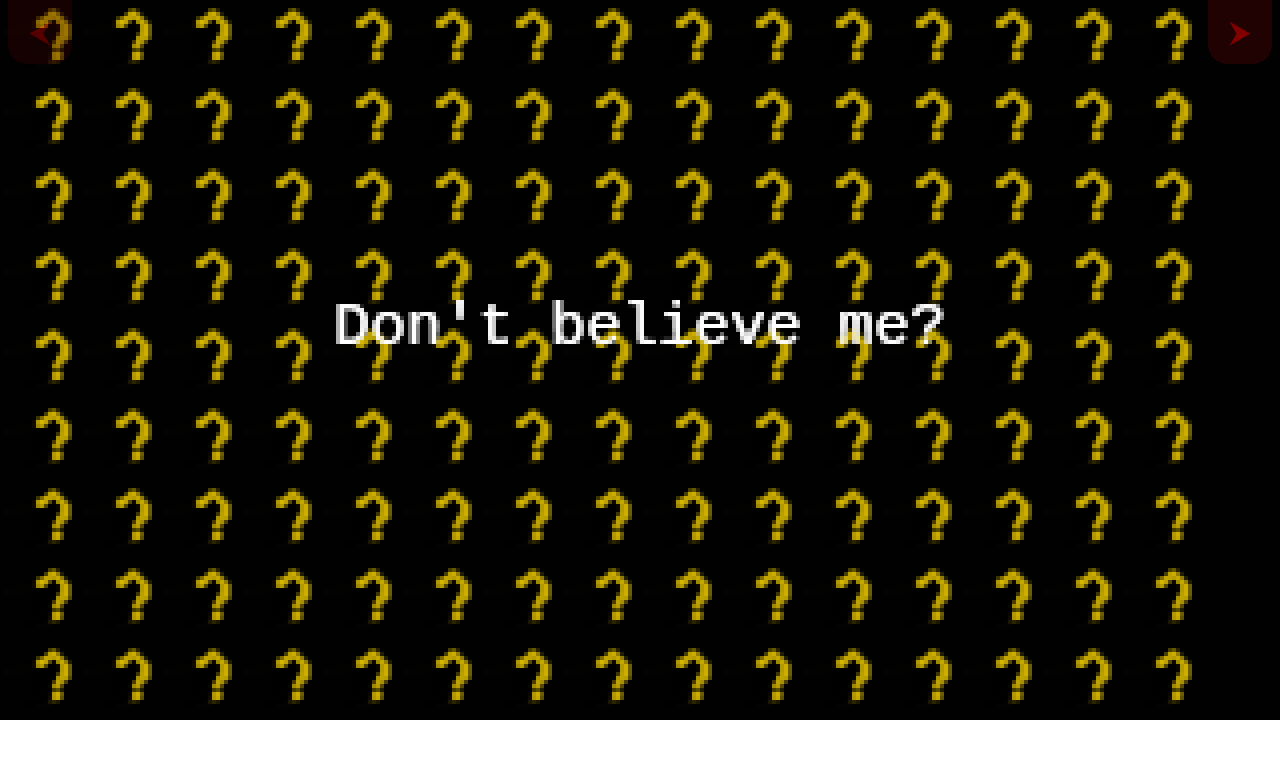
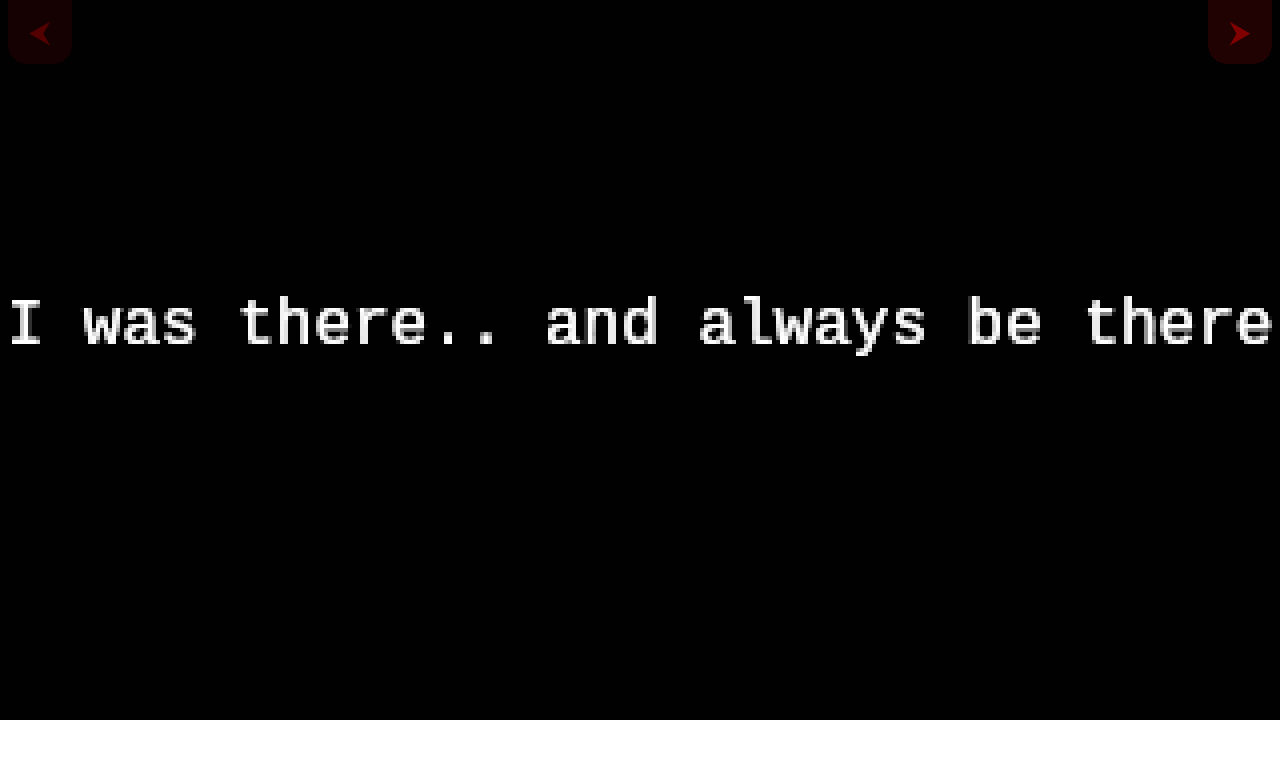
Before and after one commit to Sid130/wow1, a website: page public/index.html in a window 1280 px wide. Drawn offline with Linux system fonts and the light colour scheme; animation ran at ten frames a second.

Commit message:
I was there and always be there

```diff
--- a/public/index.html
+++ b/public/index.html
@@ -107,24 +107,12 @@
 		}
 		//SPRITE
 		const sprite = [
-			0, 0, 0, 0, 1, 1, 0, 0, 0, 0, 0,
-			0, 0, 0, 1, 1, 1, 1, 0, 0, 0, 0,
-			0, 0, 1, 1, 0, 0, 1, 1, 0, 0, 0,
-			0, 1, 1, 0, 0, 0, 0, 1, 1, 0, 0,
-			0, 1, 1, 0, 0, 0, 0, 1, 1, 0, 0,
-			0, 0, 0, 0, 0, 0, 0, 1, 1, 0, 0,
-			0, 0, 0, 0, 0, 0, 0, 1, 1, 0, 0,
-			0, 0, 0, 0, 0, 0, 1, 1, 0, 0, 0,
-			0, 0, 0, 0, 0, 0, 1, 0, 0, 0, 0,
-			0, 0, 0, 0, 0, 1, 1, 0, 0, 0, 0,
-			0, 0, 0, 0, 0, 0, 0, 0, 0, 0, 0,
-			0, 0, 0, 0, 0, 1, 1, 0, 0, 0, 0,
-			0, 0, 0, 0, 0, 1, 1, 0, 0, 0, 0,
+			0, 0
 		];
 
 		const spriteSize = {
-			x: 11,
-			y: 12
+			x: 2,
+			y: 1
 		}
 		//COLOR MAP
 		const color = [
@@ -165,7 +153,7 @@
 								color[value]
 							);
 						});
-			drawText("Don't believe me?", 15, colors.white);
+			drawText("I was there.. and always be there", 16, colors.white);
 			window.requestAnimationFrame(draw);
 		}
 		//initialize the request animation frame loop
```
